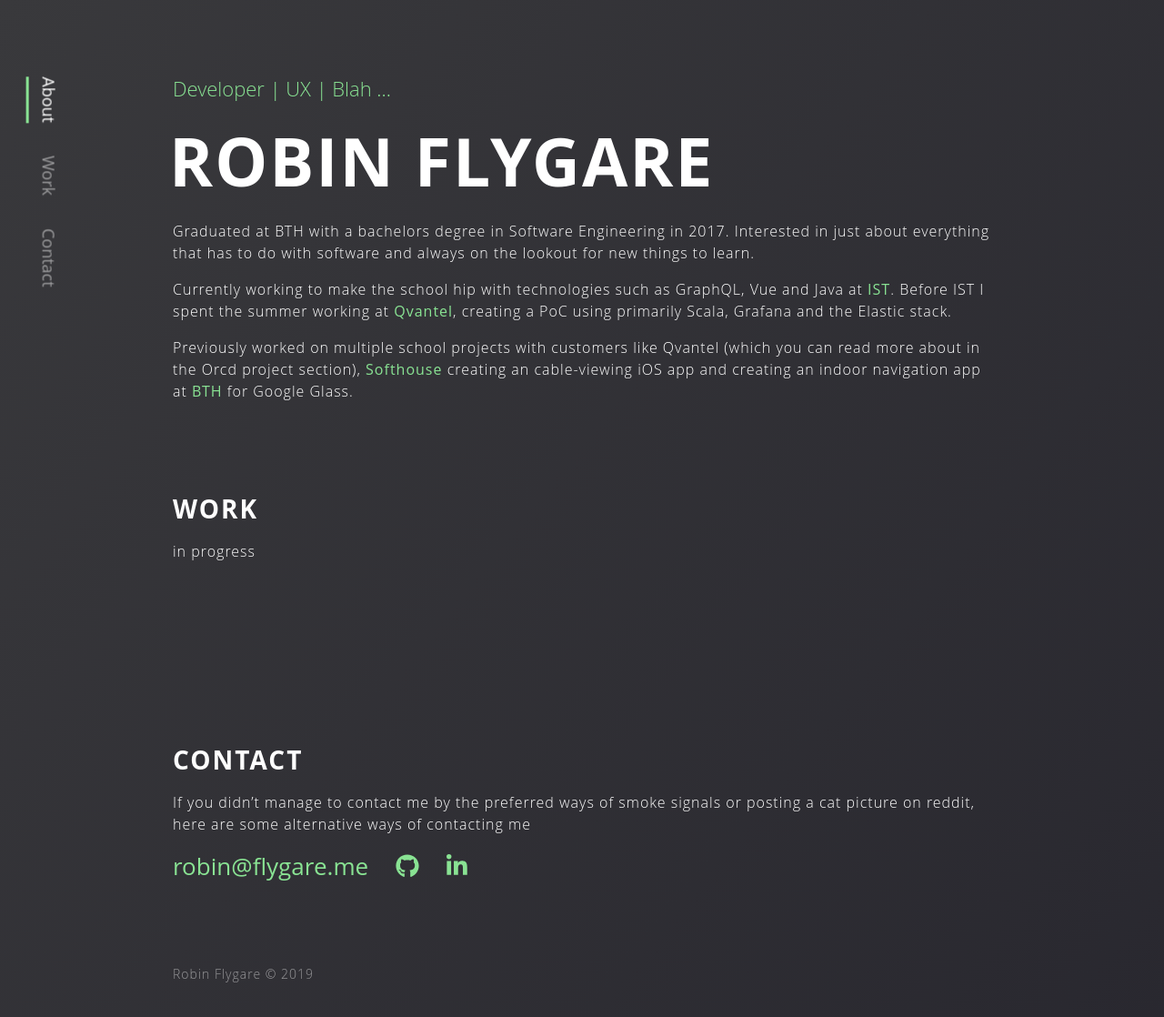
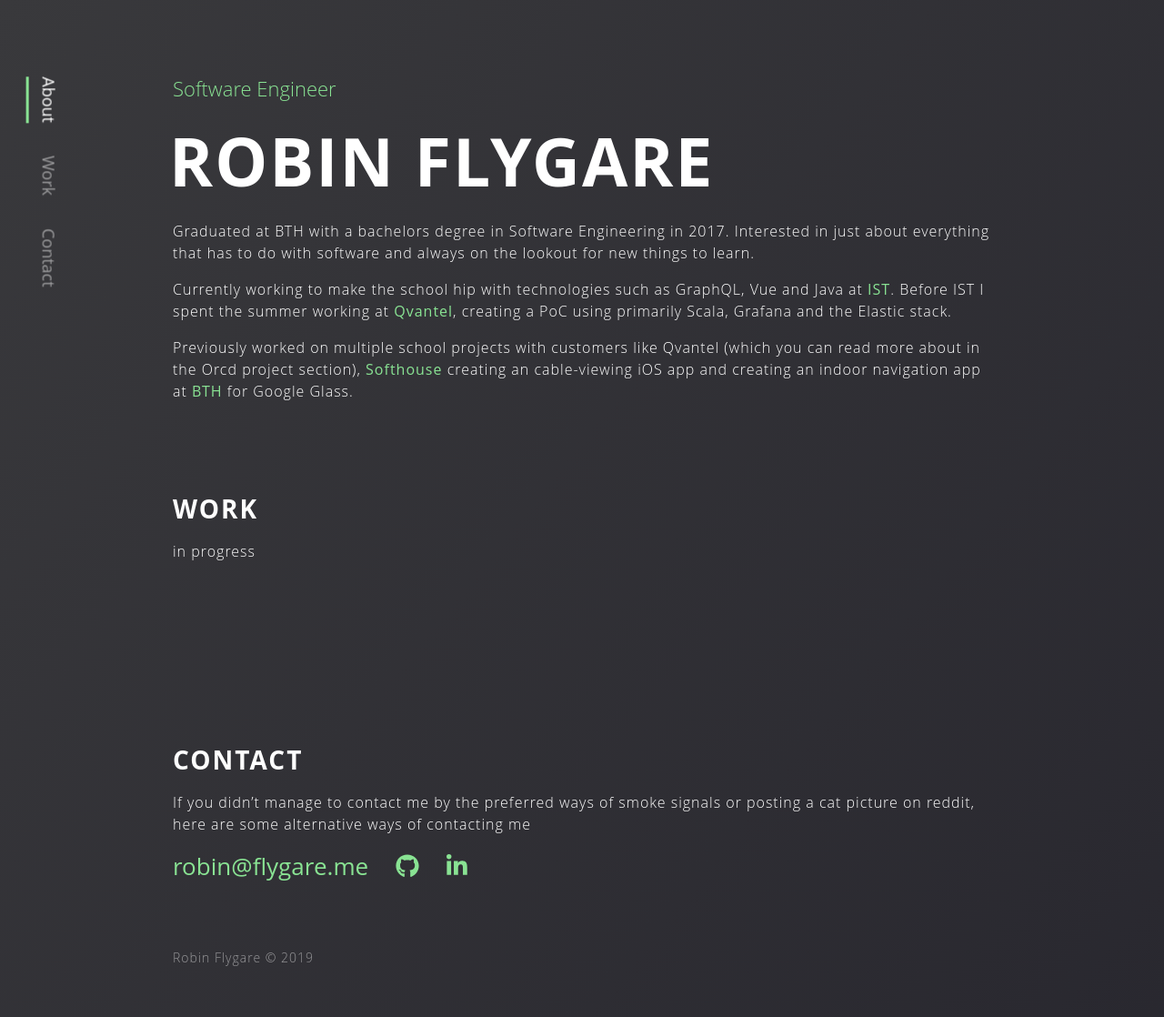
Before and after one commit to flygare/flygare.github.io, a React (Create React App) app: page / in a window 1280 px wide. Shown: the top 1118 px of the page at 91% size. Built offline with nearby package versions, Linux system fonts and the light colour scheme.

Commit message:
Minor ux changes

```diff
--- a/src/App.css
+++ b/src/App.css
@@ -83,7 +83,7 @@
 
 #contact {
   padding-top: 82px;
-  padding-bottom: 90px;
+  padding-bottom: 72px;
 }
 
 .links a {
@@ -143,7 +143,7 @@ p {
   margin-top: 0px;
   font-size: 14px;
   opacity: 0.5;
-  margin-bottom: 535px;
+  margin-bottom: 538px;
 }
 
 @keyframes App-logo-spin {
--- a/src/App.js
+++ b/src/App.js
@@ -52,7 +52,7 @@ function App() {
       <header className="App-header">
         <div className="content">
           <div id="about">
-            <div className="this-is">Developer | UX | Blah ...</div>
+            <div className="this-is">Software Engineer</div>
             <div className="name">Robin Flygare</div>
             <p>
               Graduated at BTH with a bachelors degree in Software Engineering
```
